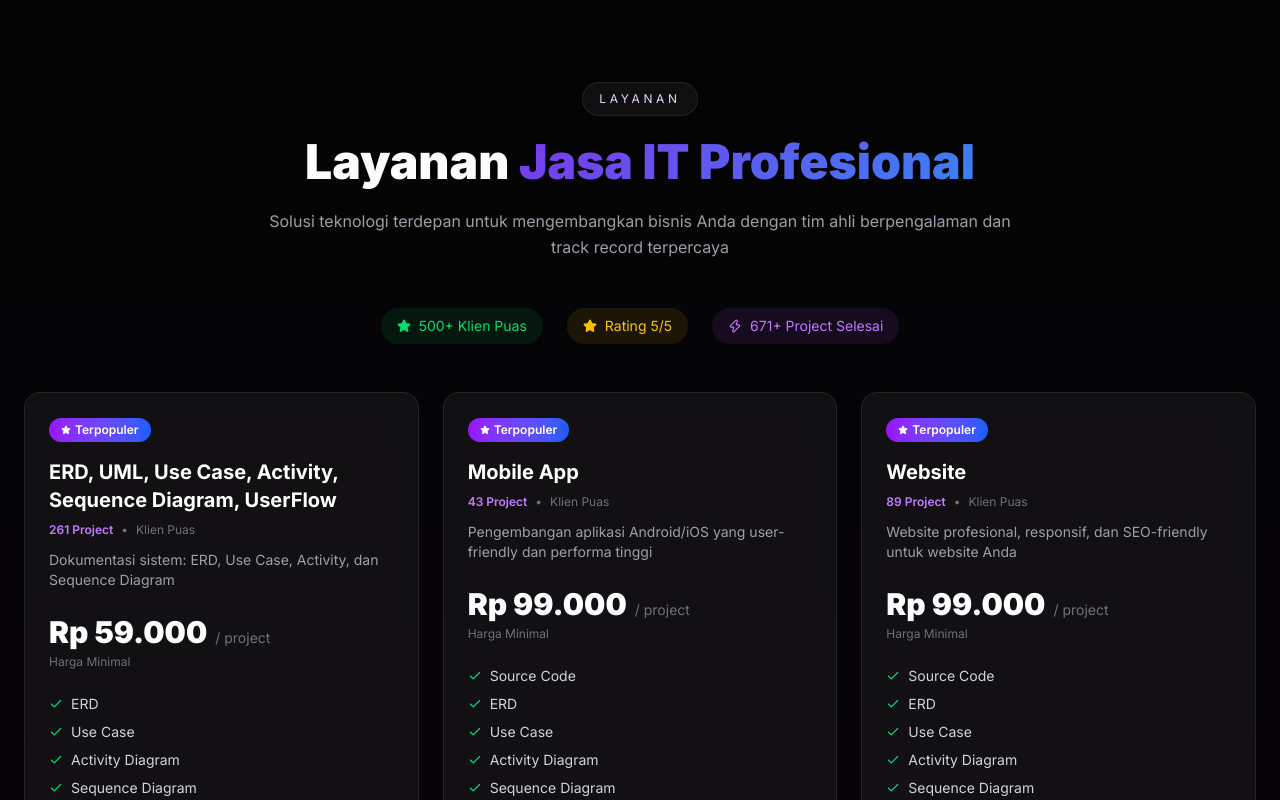
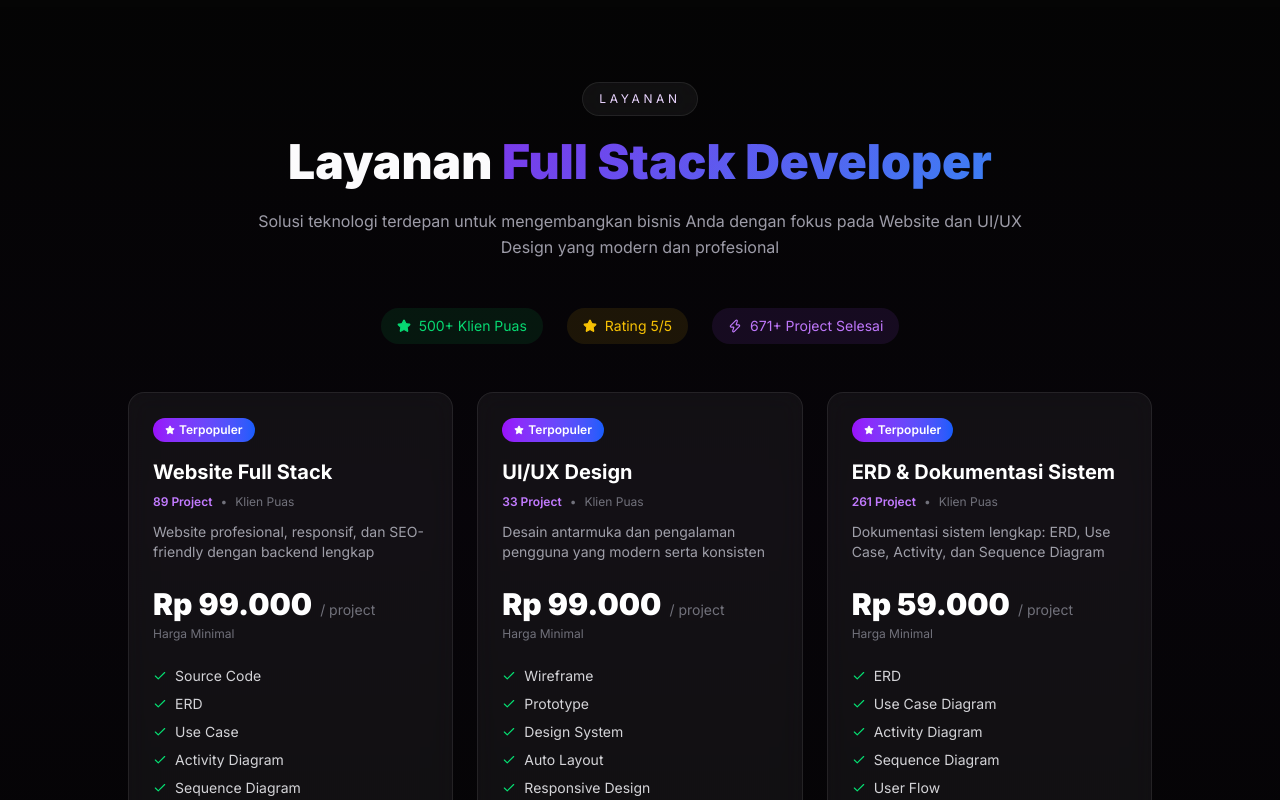
Before and after one commit to adinnur890/Brand-Developer, a Next.js app: page / in a window 1280 px wide. Shown: the part 1060-1860 px from the top of the page. Built offline with nearby package versions, Linux system fonts and the light colour scheme.

Commit message:
Update Services section to focus on Full Stack development

```diff
--- a/src/sections/Services.tsx
+++ b/src/sections/Services.tsx
@@ -1,74 +1,41 @@
 "use client";
 import { motion } from "framer-motion";
-import { ArrowRight, Star, Check, Zap, Shield, Users } from "lucide-react";
+import { ArrowRight, Star, Check, Zap } from "lucide-react";
 import SectionHeading from "@/components/SectionHeading";
 
 const services = [
   {
     badge: "Terpopuler",
-    title: "ERD, UML, Use Case, Activity, Sequence Diagram, UserFlow",
-    projects: "261 Project",
+    title: "Website Full Stack",
+    projects: "89 Project",
     clients: "Klien Puas",
-    description: "Dokumentasi sistem: ERD, Use Case, Activity, dan Sequence Diagram",
-    price: 59000,
+    description: "Website profesional, responsif, dan SEO-friendly dengan backend lengkap",
+    price: 99000,
     priceLabel: "/ project",
     minPrice: "Harga Minimal",
-    benefits: ["ERD", "Use Case", "Activity Diagram", "Sequence Diagram", "UserFlow"],
+    benefits: ["Source Code", "ERD", "Use Case", "Activity Diagram", "Sequence Diagram", "Database Design", "API Development"],
   },
   {
     badge: "Terpopuler",
-    title: "Mobile App",
-    projects: "43 Project",
-    clients: "Klien Puas",
-    description: "Pengembangan aplikasi Android/iOS yang user-friendly dan performa tinggi",
-    price: 99000,
-    priceLabel: "/ project",
-    minPrice: "Harga Minimal",
-    benefits: ["Source Code", "ERD", "Use Case", "Activity Diagram", "Sequence Diagram"],
-  },
-  {
-    badge: "Terpopuler",
-    title: "Website",
-    projects: "89 Project",
-    clients: "Klien Puas",
-    description: "Website profesional, responsif, dan SEO-friendly untuk website Anda",
-    price: 99000,
-    priceLabel: "/ project",
-    minPrice: "Harga Minimal",
-    benefits: ["Source Code", "ERD", "Use Case", "Activity Diagram", "Sequence Diagram"],
-  },
-  {
-    badge: "Terpopuler",
-    title: "Data Science",
-    projects: "73 Project",
-    clients: "Klien Puas",
-    description: "Machine Learning, Deep Learning, Analisis data, visualisasi, dan Olah Data untuk insight bisnis",
-    price: 99000,
-    priceLabel: "/ project",
-    minPrice: "Harga Minimal",
-    benefits: ["Machine Learning", "Deep Learning", "Olah Data"],
-  },
-  {
-    badge: "Terpopuler",
-    title: "UI/UX",
+    title: "UI/UX Design",
     projects: "33 Project",
     clients: "Klien Puas",
     description: "Desain antarmuka dan pengalaman pengguna yang modern serta konsisten",
     price: 99000,
     priceLabel: "/ project",
     minPrice: "Harga Minimal",
-    benefits: ["Wireframe", "Prototype", "ERD", "Use Case", "Activity Diagram", "Sequence Diagram", "UserFlow"],
+    benefits: ["Wireframe", "Prototype", "Design System", "Auto Layout", "Responsive Design", "User Flow"],
   },
   {
     badge: "Terpopuler",
-    title: "PPT",
-    projects: "27 Project",
+    title: "ERD & Dokumentasi Sistem",
+    projects: "261 Project",
     clients: "Klien Puas",
-    description: "Presentasi profesional dengan desain modern, animasi halus, dan infografis menarik",
-    price: 89000,
+    description: "Dokumentasi sistem lengkap: ERD, Use Case, Activity, dan Sequence Diagram",
+    price: 59000,
     priceLabel: "/ project",
     minPrice: "Harga Minimal",
-    benefits: ["Template Custom", "Animasi", "Infografis", "Brand Guidelines"],
+    benefits: ["ERD", "Use Case Diagram", "Activity Diagram", "Sequence Diagram", "User Flow", "Documentation"],
   },
 ];
 
@@ -89,8 +56,8 @@ export default function Services() {
         <SectionHeading
           badge="Layanan"
           titleFirst="Layanan"
-          titleAccent="Jasa IT Profesional"
-          description="Solusi teknologi terdepan untuk mengembangkan bisnis Anda dengan tim ahli berpengalaman dan track record terpercaya"
+          titleAccent="Full Stack Developer"
+          description="Solusi teknologi terdepan untuk mengembangkan bisnis Anda dengan fokus pada Website dan UI/UX Design yang modern dan profesional"
         />
 
         {/* Trust Badges */}
@@ -110,7 +77,7 @@ export default function Services() {
         </div>
 
         {/* Services Grid */}
-        <div className="grid grid-cols-1 md:grid-cols-2 lg:grid-cols-3 gap-6">
+        <div className="grid grid-cols-1 md:grid-cols-2 lg:grid-cols-3 gap-6 max-w-5xl mx-auto">
           {services.map((service, index) => (
             <motion.div
               key={index}
```
